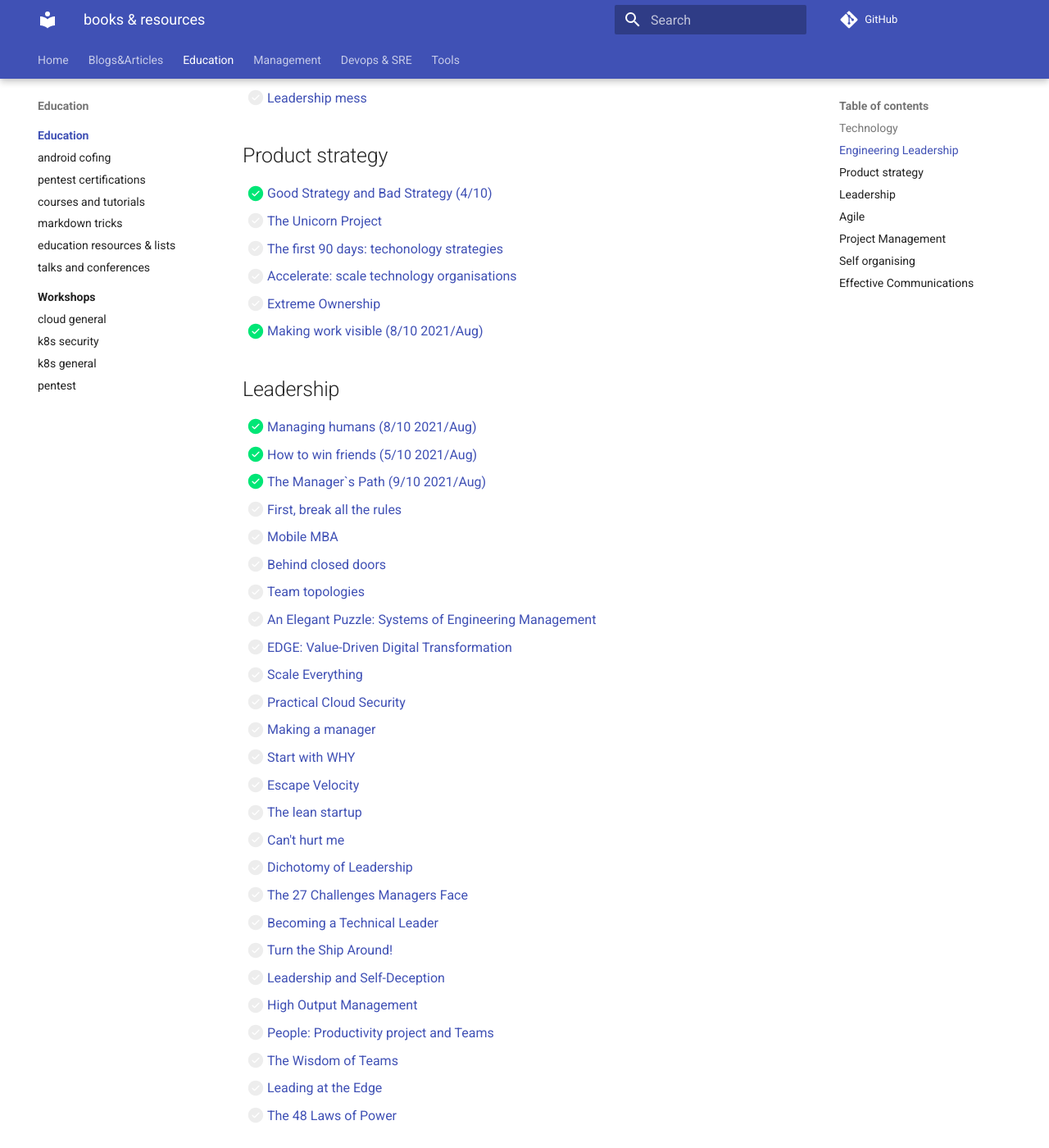
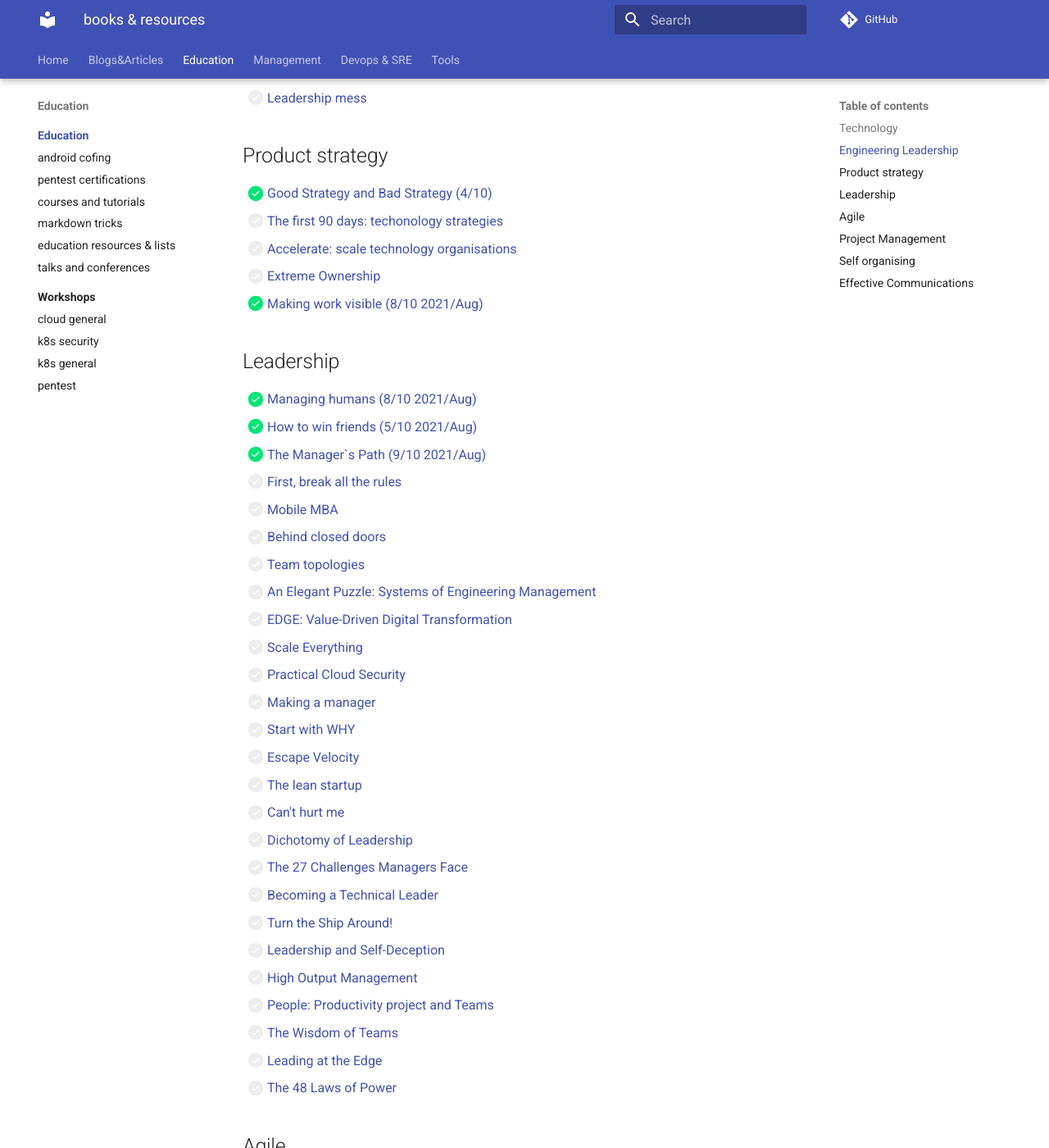
Before and after one commit to ivankatliarchuk/knowledge-base, an MkDocs documentation site: the page built from docs/education/index.md, in a window 1280 px wide and 1400 px high, scrolled down 490 px. Shown: the whole window at 82% size. Built offline with MkDocs 1.6.1 and Material for MkDocs 9.7.7, drawn with Linux system fonts in a browser that asks for light colours; comment, search, counter and statistics services are not loaded.

Commit message:
keep unicorn project close to phoenix project

```diff
--- a/docs/education/index.md
+++ b/docs/education/index.md
@@ -26,7 +26,6 @@
 ## Product strategy
 
 - [x] [Good Strategy and Bad Strategy (4/10)][good-bad-strategy]{:target="_blank"}
-- [ ] [The Unicorn Project][unicorn-project]{:target="_blank"}
 - [ ] [The first 90 days: techonology strategies][first-90-days]{:target="_blank"}
 - [ ] [Accelerate: scale technology organisations][accelerate]{:target="_blank"}
 - [ ] [Extreme Ownership](https://www.amazon.co.uk/Extreme-Ownership-Jocko-Willink/dp/1250067057){:target="_blank"}
```
Also changed, not shown: other parts of docs/education/index.md (+1 -0 lines).
